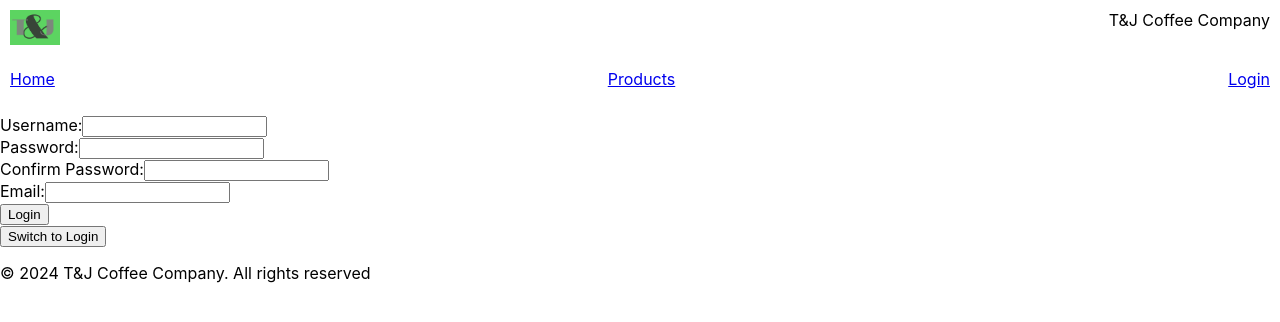
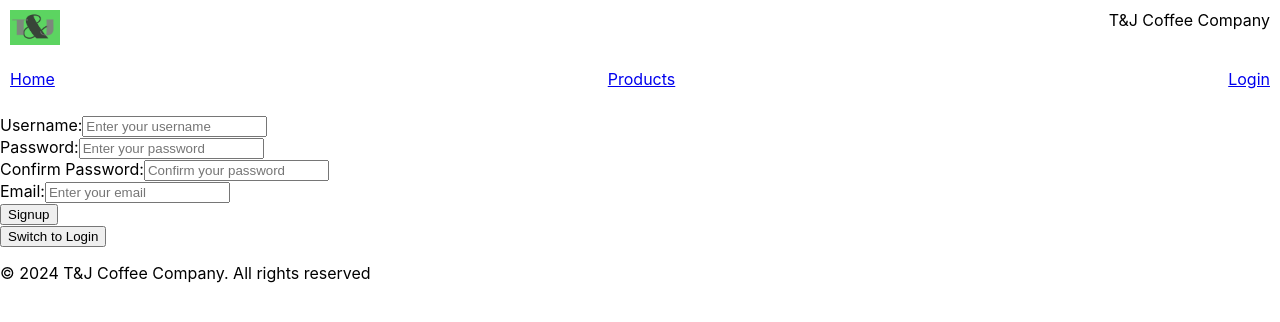
Before and after one commit to jungp22/ensf381-assignment5, a React (Create React App) app: page /login in a window 1280 px wide. Both pictures are taken after a click on the button "Switch to Signup". Shown: the top 322 px of the page. Built offline with nearby package versions, Linux system fonts and the light colour scheme.

Commit message:
added back placeholders for signup

```diff
--- a/src/components/SignupForm.js
+++ b/src/components/SignupForm.js
@@ -49,25 +49,25 @@ const SignupForm = ({ toggleForm }) => {
       <p>{message}</p>
       <label>
         Username:
-        <input type="text" onChange={(e) => setUsername(e.target.value)} />
+        <input placeholder="Enter your username" type="text" onChange={(e) => setUsername(e.target.value)} />
       </label>
       <br />
       <label>
         Password:
-        <input type="password" onChange={(e) => setPassword(e.target.value)} />
+        <input placeholder="Enter your password" type="password" onChange={(e) => setPassword(e.target.value)} />
       </label>
       <br />
       <label>
         Confirm Password:
-        <input type="password" onChange={(e) => setConfirmPassword(e.target.value)} />
+        <input placeholder="Confirm your password" type="password" onChange={(e) => setConfirmPassword(e.target.value)} />
       </label>
       <br />
       <label>
         Email:
-        <input type="email" onChange={(e) => setEmail(e.target.value)} />
+        <input placeholder="Enter your email" type="email" onChange={(e) => setEmail(e.target.value)} />
       </label>
       <br />
-      <button type="submit" class="login-btn" onClick={handleSignUp}>Login</button>
+      <button type="submit" class="signup-btn" onClick={handleSignUp}>Signup</button>
       <br/>
       <button type="button" onClick={toggleForm}>
         Switch to Login
```
